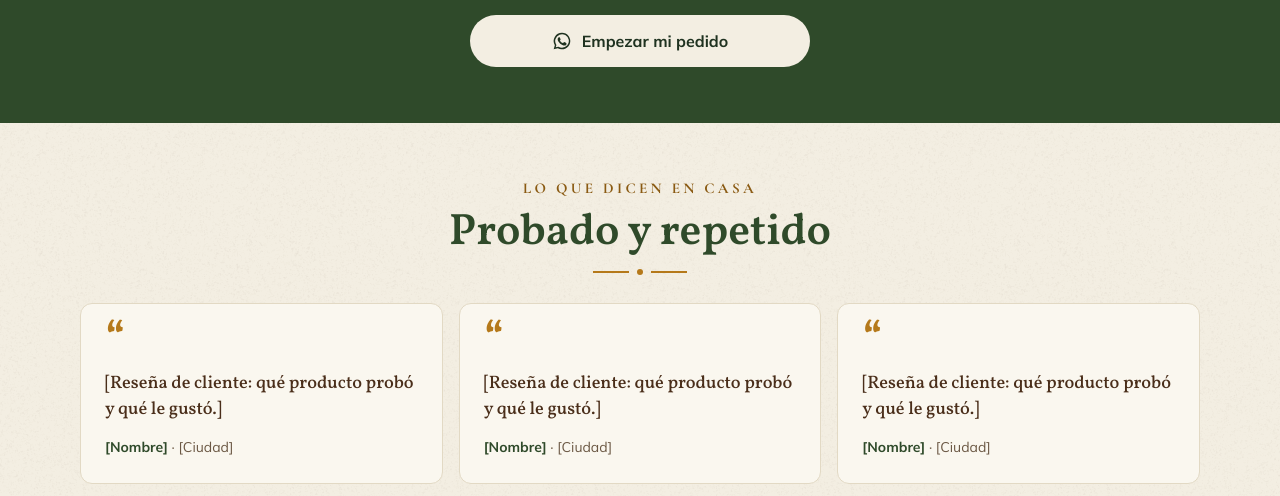
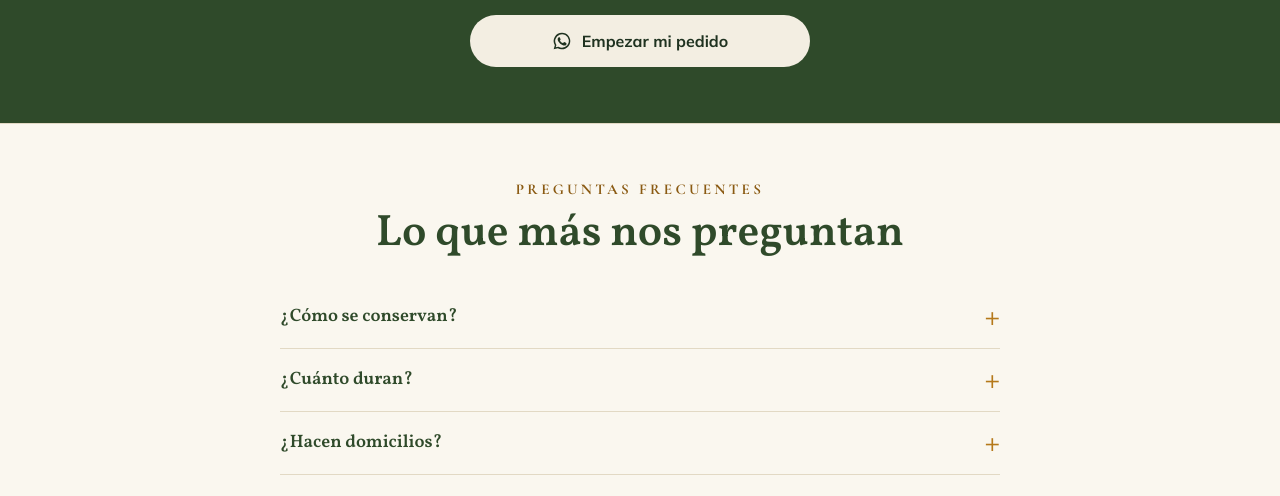
Before and after one commit to Cristobaltrujillo19/kafu-landing, a plain HTML site: page index.html in a window 1280 px wide. Shown: the part 3310-3806 px from the top of the page. Drawn offline with nearby package versions, Linux system fonts and the light colour scheme.

Commit message:
Retirar testimonios de relleno y el registro INVIMA sin asignar
Las tres resenas eran el texto de molde repetido y el numero de
registro era un marcador. Mostrar cualquiera de los dos resta
credibilidad; vuelven cuando sean reales.

Co-Authored-By: Claude Opus 5 <noreply@anthropic.com>

```diff
--- a/index.html
+++ b/index.html
@@ -216,20 +216,8 @@
   <a class="btn btn--light btn--wide" href="https://wa.me/573137733719?text=Hola%2C%20quiero%20hacer%20un%20pedido%20de%20KAFU" target="_blank" rel="noopener"><svg aria-hidden="true"><use href="#i-wa"/></svg>Empezar mi pedido</a>
 </section>
 
-<!-- 6. TESTIMONIOS -->
-<section class="section">
-  <div class="section__head">
-    <p class="eyebrow">Lo que dicen en casa</p>
-    <h2 class="h2">Probado y repetido</h2>
-    <div class="rule" aria-hidden="true"><i></i><b></b><i></i></div>
-  </div>
-  <div class="wrap reviews">
-    <figure class="review"><span class="review__q" aria-hidden="true">“</span><blockquote>[Reseña de cliente: qué producto probó y qué le gustó.]</blockquote><figcaption><strong>[Nombre]</strong> · [Ciudad]</figcaption></figure>
-    <figure class="review"><span class="review__q" aria-hidden="true">“</span><blockquote>[Reseña de cliente: qué producto probó y qué le gustó.]</blockquote><figcaption><strong>[Nombre]</strong> · [Ciudad]</figcaption></figure>
-    <figure class="review"><span class="review__q" aria-hidden="true">“</span><blockquote>[Reseña de cliente: qué producto probó y qué le gustó.]</blockquote><figcaption><strong>[Nombre]</strong> · [Ciudad]</figcaption></figure>
-  </div>
-  <a class="btn btn--secondary" href="https://instagram.com/lacteoskafu" target="_blank" rel="noopener"><svg aria-hidden="true"><use href="#i-ig"/></svg>Ver más en Instagram</a>
-</section>
+<!-- 6. TESTIMONIOS - retirada hasta tener resenas reales de clientes.
+     El bloque original esta en el historial de git. -->
 
 <!-- 7. PREGUNTAS FRECUENTES -->
 <section id="preguntas" class="section section--paper">
@@ -274,7 +262,7 @@
     <a href="https://wa.me/573137733719?text=Hola%2C%20quiero%20hacer%20un%20pedido%20de%20KAFU" target="_blank" rel="noopener">WhatsApp: +57 3137733719</a>
     <a href="https://instagram.com/lacteoskafu" target="_blank" rel="noopener">Instagram: @lacteoskafu</a>
   </nav>
-  <p class="footer__legal">[Vereda / Municipio], Antioquia, Colombia<br>Registro sanitario INVIMA: [RSA-XXXXXX-AAAA]</p>
+  <p class="footer__legal">[Vereda / Municipio], Antioquia, Colombia</p>
   <p class="footer__copy">© 2026 KAFU</p>
 </footer>
 
```
